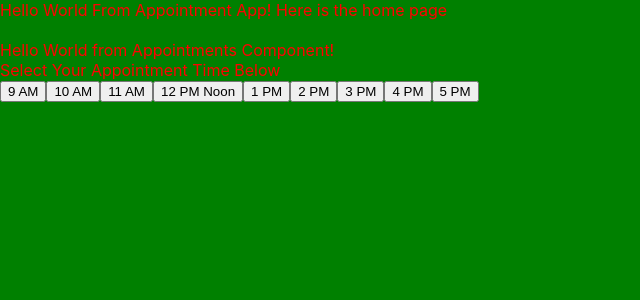
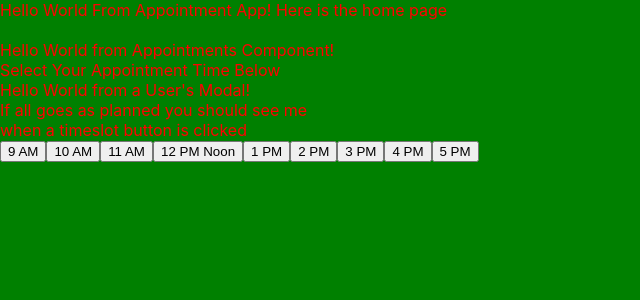
Before and after one commit to qchen3301/ScheduleAppCodeAssignment, a React (Create React App) app: page / in a window 1280 px wide. Shown: the top 300 px of the page, without its empty margins (0-640 px from the left). Built offline with nearby package versions, Linux system fonts and the light colour scheme.

Commit message:
added a UserModal.js component

```diff
--- a/src/components/Appointments.js
+++ b/src/components/Appointments.js
@@ -1,5 +1,5 @@
 import React, { Component } from 'react'
-
+import UserModal from './UserModal'
 
 
 export default class Appointments extends Component {
@@ -11,6 +11,7 @@ export default class Appointments extends Component {
       <div>
         Hello World from Appointments Component! <br />
         Select Your Appointment Time Below <br />
+        <UserModal/>
         <button onClick={this.alertTest}>9 AM</button>
         <button>10 AM</button>
         <button>11 AM</button>
--- /dev/null
+++ b/src/components/UserModal.js
@@ -0,0 +1,13 @@
+import React, { Component } from 'react'
+
+export default class UserModal extends Component {
+  render() {
+    return (
+      <div>
+        Hello World from a User's Modal! <br />
+        If all goes as planned you should see me <br />
+        when a timeslot button is clicked
+      </div>
+    )
+  }
+}
```
